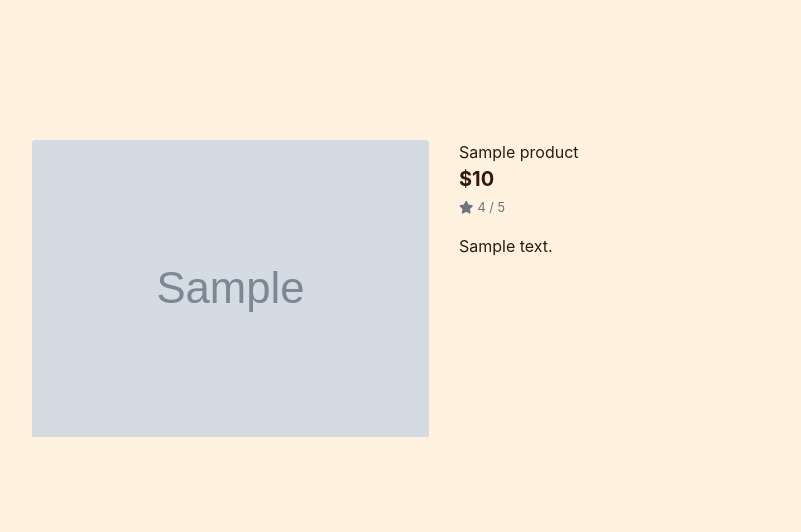
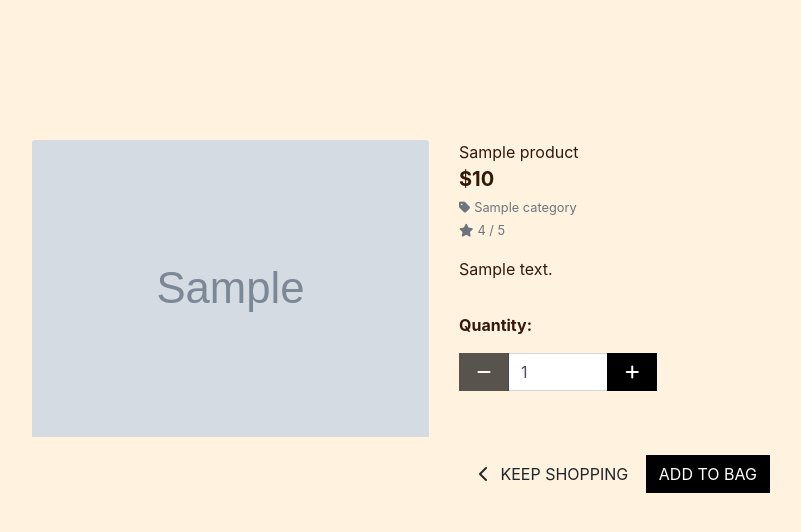
Before and after one commit to birgerosterberg/thebazaar, a Django app: template bazaar/templates/bazaar/product_detail.html in a window 1280 px wide. Shown: the part 222-754 px from the top of the page, without its empty margins (196-997 px from the left). Run offline with Django 3.2, Linux system fonts and the light colour scheme; the template is opened without the code that fills it: most values are stand-ins (such as "Sample title", 1, 10 or a date in 2020); grey boxes marked "Sample" are stand-in pictures; some libraries are stand-ins or nearby versions.

Commit message:
add bazaar functional shop templates

```diff
--- /dev/null
+++ b/bazaar/templates/bazaar/includes/qty_in_script.html
@@ -0,0 +1,44 @@
+<script type="text/javascript">
+
+    // Disable +/- buttons outside 1-99 range
+    function handleEnableDisable(itemId) {
+        let currentValue = parseInt($(`#id_qty_${itemId}`).val());
+        let minusDisabled = currentValue < 2;
+        let plusDisabled = currentValue > 98;
+        $(`#decrement-qty_${itemId}`).prop('disabled', minusDisabled);
+        $(`#increment-qty_${itemId}`).prop('disabled', plusDisabled);
+    }
+
+    // Ensure proper enabling/disabling of all inputs on page load
+    let allQtyInputs = $('.qty_input');
+    for(let i = 0; i < allQtyInputs.length; i++){
+        let itemId = $(allQtyInputs[i]).data('item_id');
+        handleEnableDisable(itemId);
+    }
+
+    // Check enable/disable every time the input is changed
+    $('.qty_input').change(function() {
+        let itemId = $(this).data('item_id');
+        handleEnableDisable(itemId);
+    });
+
+    // Increment quantity
+    $('.increment-qty').click(function(e) {
+       e.preventDefault();
+       let closestInput = $(this).closest('.input-group').find('.qty_input')[0];
+       let currentValue = parseInt($(closestInput).val());
+       $(closestInput).val(currentValue + 1);
+       let itemId = $(this).data('item_id');
+       handleEnableDisable(itemId);
+    });
+
+    // Decrement quantity
+    $('.decrement-qty').click(function(e) {
+       e.preventDefault();
+       let closestInput = $(this).closest('.input-group').find('.qty_input')[0];
+       let currentValue = parseInt($(closestInput).val());
+       $(closestInput).val(currentValue - 1);
+       let itemId = $(this).data('item_id');
+       handleEnableDisable(itemId);
+    });
+</script>
--- a/bazaar/templates/bazaar/product_detail.html
+++ b/bazaar/templates/bazaar/product_detail.html
@@ -30,14 +30,69 @@
                 <div class="product-details-container mb-5 mt-md-5">
                     <p class="mb-0">{{ product.name }}</p>
                     <p class="lead mb-0 text-left font-weight-bold">${{ product.price }}</p>
+                    {% if product.category %}
+                    <p class="small mt-1 mb-0">
+                        <a class="text-muted" href="{% url 'bazaar' %}?category={{ product.category.name }}">
+                            <i class="fas fa-tag mr-1"></i>{{ product.category.friendly_name }}
+                        </a>
+                    </p>
+                    {% endif %}
                     {% if product.rating %}
                         <small class="text-muted"><i class="fas fa-star mr-1"></i>{{ product.rating }} / 5</small>
                     {% else %}
                         <small class="text-muted">No Rating</small>
                     {% endif %}
                     <p class="mt-3">{{ product.description }}</p>
+                    <form class="form" action="{% url 'add_to_bag' product.id %}" method="POST">
+                        {% csrf_token %}
+                        <div class="form-row">
+                            <div class="col-12">
+                                <p class="mt-3"><strong>Quantity:</strong></p>
+                                <div class="form-group w-50">
+                                    <div class="input-group">
+                                        <div class="input-group-prepend">
+                                            <button class="decrement-qty btn btn-black rounded-0"
+                                                data-item_id="{{ product.id }}" id="decrement-qty_{{ product.id }}">
+                                                <span class="icon">
+                                                    <i class="fas fa-minus"></i>
+                                                </span>
+                                            </button>
+                                        </div>
+                                        <input class="form-control qty_input" type="number"
+                                            name="quantity" value="1" min="1" max="99"
+                                            data-item_id="{{ product.id }}"
+                                            id="id_qty_{{ product.id }}">
+                                        <div class="input-group-append">
+                                            <button class="increment-qty btn btn-black rounded-0"
+                                                data-item_id="{{ product.id }}" id="increment-qty_{{ product.id }}">
+                                                <span class="icon">
+                                                    <i class="fas fa-plus"></i>
+                                                </span>
+                                            </button>
+                                        </div>
+                                    </div>
+                                </div>
+                            </div>
+
+                            <div class="col-12">
+                                <a href="{% url 'bazaar' %}" class="btn btn-outline-black rounded-0 mt-5">
+                                    <span class="icon">
+                                        <i class="fas fa-chevron-left"></i>
+                                    </span>
+                                    <span class="text-uppercase">Keep Shopping</span>
+                                </a>
+                                <input type="submit" class="btn btn-black rounded-0 text-uppercase mt-5" value="Add to Bag">
+                            </div>
+                            <input type="hidden" name="redirect_url" value="{{ request.path }}">
+                        </div>
+                    </form>
                 </div>
             </div>
         </div>
     </div>
 {% endblock %}
+
+{% block postloadjs %}
+{{ block.super }}
+{% include 'bazaar/includes/qty_in_script.html' %}
+{% endblock %}
--- a/bazaar/views.py
+++ b/bazaar/views.py
@@ -42,7 +42,7 @@ def bazaar(request):
             if not query:
                 messages.error(
                     request, "You didn't enter any search criteria!")
-                return redirect(reverse('products'))
+                return redirect(reverse('bazaar'))
 
             queries = Q(name__icontains=query) | Q(
                 description__icontains=query)
--- a/templates/includes/mobile-sale-header.html
+++ b/templates/includes/mobile-sale-header.html
@@ -1,19 +1,34 @@
 <li class="list-inline-item">
-    <a class="text-black nav-link d-block d-lg-none" href="#" id="mobile-search" data-toggle="dropdown"
-        aria-haspopup="true" aria-expanded="false">
+  <a
+    class="text-black nav-link d-block d-lg-none"
+    href="#"
+    id="mobile-search"
+    data-toggle="dropdown"
+    aria-haspopup="true"
+    aria-expanded="false"
+  >
     <div class="text-center">
       <div><i class="fas fa-search fa-lg"></i></div>
       <p class="my-0">Search</p>
     </div>
   </a>
-    <div class="dropdown-menu border-0 w-100 p-3 rounded-0 my-0" aria-labelledby="mobile-search">
+  <div
+    class="dropdown-menu border-0 w-100 p-3 rounded-0 my-0"
+    aria-labelledby="mobile-search"
+  >
     <form class="form" method="GET" action="{% url 'bazaar' %}">
       <div class="input-group w-100">
-                <input class="form-control border border-black rounded" type="text" name="q"
-                    placeholder="Search our site">
+        <input
+          class="form-control border border-black rounded"
+          type="text"
+          name="q"
+          placeholder="Search our site"
+        />
         <div class="input-group-append">
-                    <button class="form-control form-control btn btn-black border border-black rounded-pill"
-                        type="submit">
+          <button
+            class="form-control form-control btn btn-black border border-black rounded-pill"
+            type="submit"
+          >
             <span class="icon">
               <i class="fas fa-search"></i>
             </span>
@@ -24,17 +39,24 @@
   </div>
 </li>
 <li class="list-inline-item dropdown">
-    <a class="text-black nav-link d-block d-lg-none" href="#" id="user-options" data-toggle="dropdown"
-        aria-haspopup="true" aria-expanded="false">
+  <a
+    class="text-black nav-link d-block d-lg-none"
+    href="#"
+    id="user-options"
+    data-toggle="dropdown"
+    aria-haspopup="true"
+    aria-expanded="false"
+  >
     <div class="text-center">
       <div><i class="fas fa-user fa-lg"></i></div>
       <p class="my-0">My Account</p>
     </div>
   </a>
   <div class="dropdown-menu border-0" aria-labelledby="user-options">
-        {% if request.user.is_authenticated %}
-        {% if request.user.is_superuser %}
-        <a href="{% url 'account_logout' %}" class="dropdown-item">Product Management</a>
+    {% if request.user.is_authenticated %} {% if request.user.is_superuser %}
+    <a href="{% url 'account_logout' %}" class="dropdown-item"
+      >Product Management</a
+    >
     {% endif %}
     <a href="{% url 'account_logout' %}" class="dropdown-item">Logout</a>
     {% else %}
@@ -44,15 +66,14 @@
   </div>
 </li>
 <li class="list-inline-item">
-    <a class="{% if grand_total %}text-primary font-weight-bold{% else %}text-black{% endif %} nav-link d-block d-lg-none"
-        href="">
+  <a
+    class="{% if grand_total %}text-primary font-weight-bold{% else %}text-black{% endif %} nav-link d-block d-lg-none"
+    href="{% url 'view_bag' %}"
+  >
     <div class="text-center">
       <div><i class="fas fa-shopping-bag fa-lg"></i></div>
       <p class="my-0">
-                {% if grand_total %}
-                ${{ grand_total|floatformat:2 }}
-                {% else %}
-                $0.00
+        {% if grand_total %} ${{ grand_total|floatformat:2 }} {% else %} $0.00
         {% endif %}
       </p>
     </div>
```
Also changed, not shown: bazaar/templates/bazaar/bazaar.html (+45 -25 lines). Lines whose indentation alone changed are shown as unchanged.
